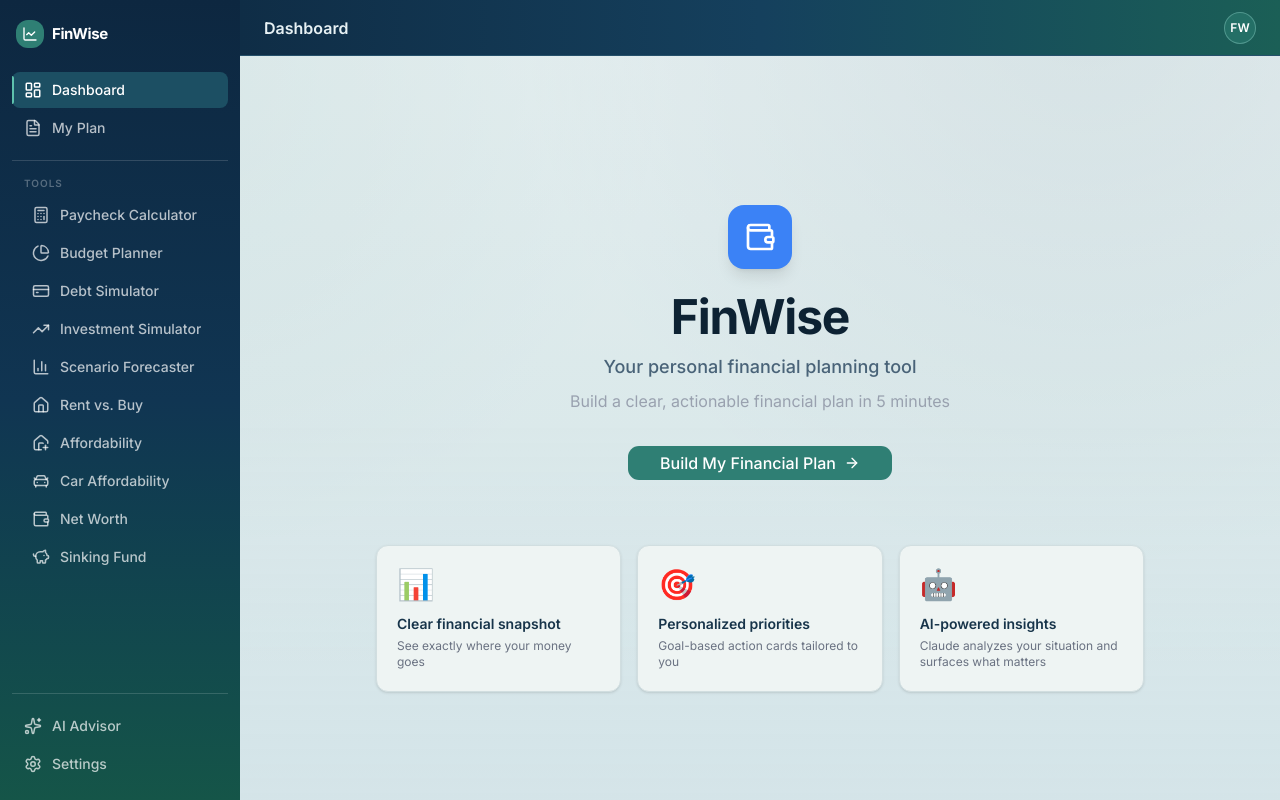
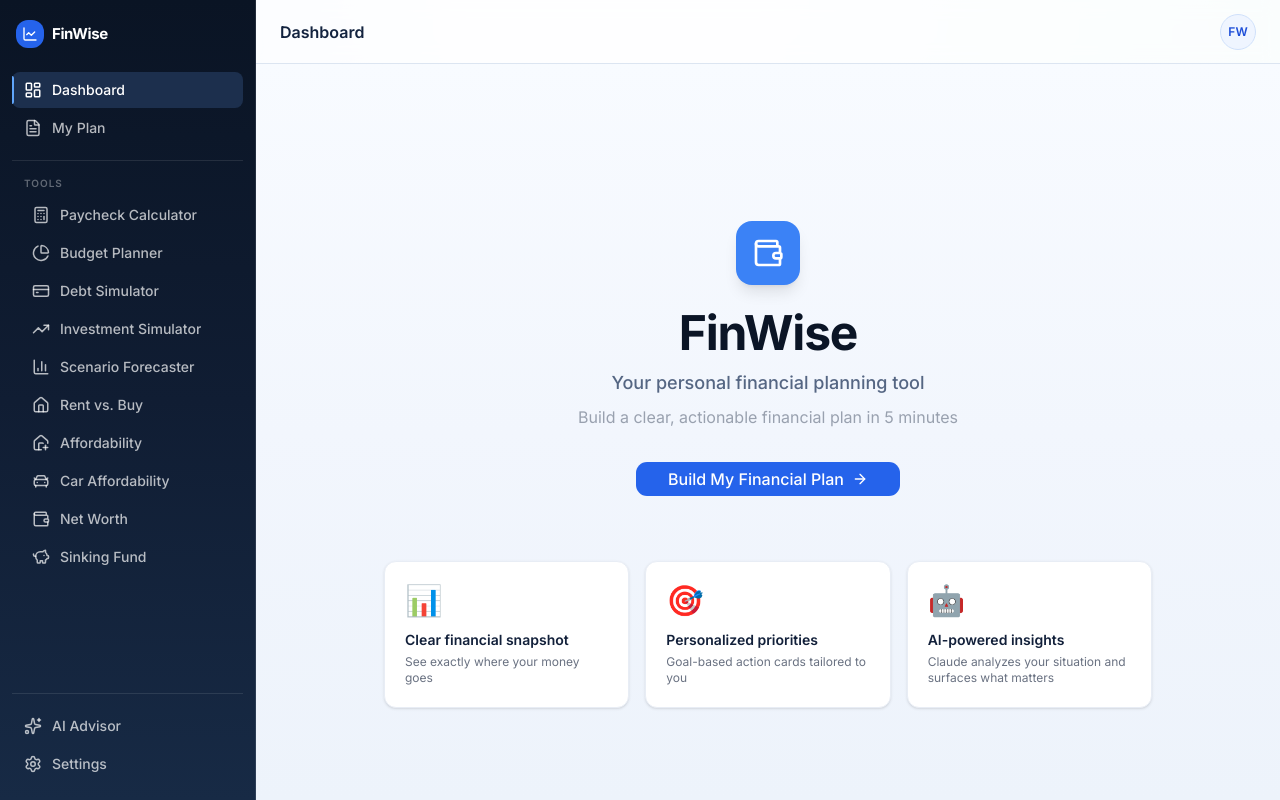
Before and after one commit to zzoar15-blip/finwise, a Next.js app: page / in a window 1280 px wide. Built offline with nearby package versions, Linux system fonts and the light colour scheme.

Commit message:
Redesign global UI with a premium fintech visual system.
Refresh core theme tokens, navigation chrome, and dashboard presentation to deliver a cleaner Sofi/Monarch-style interface while preserving existing product behavior and cross-tool data flows.

Co-authored-by: Cursor <cursoragent@cursor.com>

```diff
--- a/app/dashboard/page.tsx
+++ b/app/dashboard/page.tsx
@@ -20,11 +20,15 @@ export default function DashboardPage() {
   const monthOptions = getMonthOptions(12);
 
   return (
-    <div className="space-y-6 max-w-5xl">
-      <div className="flex items-center justify-between">
-        <h1 className="text-2xl font-bold">Dashboard</h1>
+    <div className="space-y-6 max-w-6xl">
+      <div className="rounded-2xl border border-[#dbe4f0] bg-white/90 p-5 shadow-[0_12px_30px_rgba(15,23,42,0.06)]">
+        <div className="flex flex-col gap-3 sm:flex-row sm:items-center sm:justify-between">
+          <div>
+            <p className="text-xs font-semibold uppercase tracking-[0.12em] text-[#4f6487]">Overview</p>
+            <h1 className="mt-1 text-2xl font-bold text-[#0f1f39]">Financial Dashboard</h1>
+          </div>
           <Select value={month} onValueChange={(v) => v && setMonth(v)}>
-          <SelectTrigger className="w-44">
+            <SelectTrigger className="w-44 border-[#d8e2f0] bg-white">
               <SelectValue>{formatMonth(month)}</SelectValue>
             </SelectTrigger>
             <SelectContent>
@@ -33,6 +37,7 @@ export default function DashboardPage() {
               ))}
             </SelectContent>
           </Select>
+        </div>
       </div>
 
       <SummaryCards month={month} />
--- a/app/globals.css
+++ b/app/globals.css
@@ -47,42 +47,42 @@
 }
 
 :root {
-  /* FinWise Design System */
-  --background: #e7eef0;
-  --foreground: #0d2233;
-  --card: #f4f8f7;
-  --card-foreground: #0d2233;
-  --popover: #f4f8f7;
-  --popover-foreground: #0d2233;
-  --primary: #2f7f74;
+  /* Premium fintech theme */
+  --background: #f4f7fb;
+  --foreground: #0b1526;
+  --card: #ffffff;
+  --card-foreground: #0b1526;
+  --popover: #ffffff;
+  --popover-foreground: #0b1526;
+  --primary: #2563eb;
   --primary-foreground: #ffffff;
-  --secondary: #dbe8e4;
-  --secondary-foreground: #11354d;
-  --muted: #deeaeb;
-  --muted-foreground: #4b6274;
-  --accent: #d2e5de;
-  --accent-foreground: #13453e;
+  --secondary: #e8eefb;
+  --secondary-foreground: #17346b;
+  --muted: #eef3fb;
+  --muted-foreground: #4c5f7e;
+  --accent: #e6eeff;
+  --accent-foreground: #184a9f;
   --destructive: #dc2626;
   --destructive-foreground: #ffffff;
-  --border: #b8cbd0;
-  --input: #b8cbd0;
-  --ring: #2f7f74;
+  --border: #d9e2f0;
+  --input: #d9e2f0;
+  --ring: #2563eb;
   --radius: 0.75rem;
   /* Charts */
-  --chart-1: #2f7f74;
-  --chart-2: #123955;
-  --chart-3: #3f6d96;
-  --chart-4: #2b5b51;
-  --chart-5: #6ca7a0;
+  --chart-1: #2563eb;
+  --chart-2: #10b981;
+  --chart-3: #8b5cf6;
+  --chart-4: #f59e0b;
+  --chart-5: #06b6d4;
   /* Sidebar */
-  --sidebar: #0f2d46;
+  --sidebar: #0a1424;
   --sidebar-foreground: rgba(255, 255, 255, 0.85);
-  --sidebar-primary: #2f7f74;
+  --sidebar-primary: #2563eb;
   --sidebar-primary-foreground: #ffffff;
-  --sidebar-accent: #1a4b63;
+  --sidebar-accent: #17253e;
   --sidebar-accent-foreground: #ffffff;
   --sidebar-border: rgba(255, 255, 255, 0.08);
-  --sidebar-ring: #2f7f74;
+  --sidebar-ring: #2563eb;
 }
 
 @layer base {
@@ -95,19 +95,19 @@
     font-size: 14px;
     line-height: 1.6;
     background-image:
-      radial-gradient(circle at 15% 10%, rgba(47, 127, 116, 0.18), transparent 36%),
-      radial-gradient(circle at 85% 0%, rgba(18, 57, 85, 0.2), transparent 42%),
-      linear-gradient(180deg, #e2ecee 0%, #d8e7e8 45%, #d0e2e7 100%);
+      radial-gradient(circle at 0% 0%, rgba(37, 99, 235, 0.12), transparent 30%),
+      radial-gradient(circle at 100% 0%, rgba(16, 185, 129, 0.08), transparent 34%),
+      linear-gradient(180deg, #f8fbff 0%, #f2f6fd 42%, #edf3fb 100%);
     background-attachment: fixed;
   }
 }
 
 /* Utility classes for FinWise design tokens */
 .fw-card {
-  background: #f4f8f7;
-  border: 1px solid #b8cbd0;
+  background: #ffffff;
+  border: 1px solid #d9e2f0;
   border-radius: 12px;
-  box-shadow: 0 8px 24px rgba(13, 34, 51, 0.06);
+  box-shadow: 0 8px 30px rgba(13, 26, 46, 0.06);
 }
 
 .fw-label {
@@ -115,16 +115,16 @@
   font-weight: 600;
   letter-spacing: 0.05em;
   text-transform: uppercase;
-  color: #5f7383;
+  color: #5a7093;
 }
 
 .fw-metric-card {
-  background: #f4f8f7;
-  border: 1px solid #b8cbd0;
+  background: #ffffff;
+  border: 1px solid #d9e2f0;
   border-radius: 12px;
   padding: 20px 20px 20px 22px;
   border-left-width: 3px;
-  box-shadow: 0 8px 24px rgba(13, 34, 51, 0.06);
+  box-shadow: 0 10px 30px rgba(13, 26, 46, 0.06);
 }
 
 .fw-metric-card.positive { border-left-color: #16a34a; }
@@ -172,11 +172,11 @@
 
 /* Theme bridge for existing utility-heavy pages */
 @layer utilities {
-  .bg-white { background-color: #eef4f3; }
-  .text-gray-900 { color: #0d2233; }
-  .text-gray-800 { color: #17344a; }
-  .text-gray-700 { color: #355267; }
-  .text-gray-600 { color: #496378; }
-  .border-gray-200 { border-color: #c0d2d5; }
-  .border-gray-100 { border-color: #d1dee0; }
+  .bg-white { background-color: #ffffff; }
+  .text-gray-900 { color: #0b1526; }
+  .text-gray-800 { color: #12203a; }
+  .text-gray-700 { color: #33435f; }
+  .text-gray-600 { color: #556683; }
+  .border-gray-200 { border-color: #dbe3ef; }
+  .border-gray-100 { border-color: #e8edf5; }
 }
--- a/app/layout.tsx
+++ b/app/layout.tsx
@@ -26,7 +26,7 @@ export default function RootLayout({ children }: { children: React.ReactNode })
             <Sidebar />
             <div className="flex flex-1 flex-col overflow-hidden">
               <Topbar />
-              <main className="flex-1 overflow-y-auto bg-gradient-to-b from-[#e4eeef]/70 via-[#dce9eb]/70 to-[#d5e5e9]/80 p-6 pb-24 md:pb-6">
+              <main className="flex-1 overflow-y-auto bg-gradient-to-b from-[#f8fbff] via-[#f2f6fd] to-[#edf3fb] p-5 pb-24 md:p-8 md:pb-8">
                 {children}
               </main>
             </div>
--- a/components/layout/MobileNav.tsx
+++ b/components/layout/MobileNav.tsx
@@ -24,7 +24,7 @@ const MOBILE_NAV = [
 export function MobileNav() {
   const pathname = usePathname();
   return (
-    <nav className="md:hidden fixed bottom-0 left-0 right-0 z-50 border-t border-[#2a5b6a] bg-gradient-to-r from-[#0e2a43] via-[#12435e] to-[#1a5f56]">
+    <nav className="md:hidden fixed bottom-0 left-0 right-0 z-50 border-t border-[#1a2a44] bg-gradient-to-r from-[#0b1628] via-[#0f1e35] to-[#132544]">
       <div className="flex overflow-x-auto no-scrollbar">
         {MOBILE_NAV.map(({ href, label, icon: Icon }) => {
           const active = href === '/' ? pathname === '/' : pathname.startsWith(href);
@@ -34,7 +34,7 @@ export function MobileNav() {
               href={href}
               className={cn(
                 'flex flex-1 min-w-0 flex-col items-center gap-0.5 py-2 px-1 text-[10px] font-medium transition-colors shrink-0',
-                active ? 'text-white' : 'text-white/65'
+                active ? 'text-[#93c5fd]' : 'text-white/65'
               )}
             >
               <Icon className="h-5 w-5" />
--- a/components/layout/Sidebar.tsx
+++ b/components/layout/Sidebar.tsx
@@ -48,8 +48,8 @@ function NavItem({
         'group flex items-center gap-2.5 rounded-md px-3 py-2 text-sm font-medium transition-colors relative',
         indent ? 'ml-2' : '',
         active
-          ? 'bg-[#1c4f63] text-white before:absolute before:left-0 before:top-1 before:bottom-1 before:w-0.5 before:rounded-r before:bg-[#5ec2ad]'
-          : 'text-white/70 hover:bg-[#1a4358]/70 hover:text-white'
+          ? 'bg-[#1c2f4d] text-white before:absolute before:left-0 before:top-1 before:bottom-1 before:w-0.5 before:rounded-r before:bg-[#60a5fa]'
+          : 'text-white/70 hover:bg-[#17253e] hover:text-white'
       )}
     >
       <Icon className="h-[18px] w-[18px] shrink-0" />
@@ -60,10 +60,10 @@ function NavItem({
 
 export function Sidebar() {
   return (
-    <aside className="hidden md:flex flex-col w-60 min-h-screen bg-gradient-to-b from-[#0d2740] via-[#103552] to-[#155548] shrink-0">
+    <aside className="hidden md:flex flex-col w-64 min-h-screen bg-gradient-to-b from-[#0a1424] via-[#101d33] to-[#172a45] shrink-0 border-r border-white/10">
       {/* Logo */}
       <div className="flex items-center gap-2 px-4 py-5 mb-1">
-        <div className="flex h-7 w-7 items-center justify-center rounded-lg bg-[#2f7f74]">
+        <div className="flex h-7 w-7 items-center justify-center rounded-lg bg-[#2563eb]">
           <LineChart className="h-4 w-4 text-white" />
         </div>
         <span className="text-[15px] font-bold tracking-tight text-white">FinWise</span>
@@ -76,10 +76,10 @@ export function Sidebar() {
         ))}
 
         {/* Divider */}
-        <div className="my-3 border-t border-white/15" />
+        <div className="my-3 border-t border-white/10" />
 
         {/* Tools section */}
-        <p className="px-3 mb-1 text-[10px] font-semibold uppercase tracking-widest text-white/30">
+        <p className="px-3 mb-1 text-[10px] font-semibold uppercase tracking-widest text-white/35">
           Tools
         </p>
         {TOOLS_NAV.map((item) => (
@@ -89,7 +89,7 @@ export function Sidebar() {
         <div className="flex-1" />
 
         {/* Divider */}
-        <div className="my-3 border-t border-white/15" />
+        <div className="my-3 border-t border-white/10" />
 
         {/* Bottom */}
         <NavItem href="/advisor" label="AI Advisor" icon={Sparkles} />
--- a/components/layout/Topbar.tsx
+++ b/components/layout/Topbar.tsx
@@ -37,10 +37,10 @@ export function Topbar() {
   const initials = getInitials(settings.displayName);
 
   return (
-    <header className="flex h-14 shrink-0 items-center justify-between border-b border-[#25506a] bg-gradient-to-r from-[#0f2d46] via-[#15405d] to-[#1b5f56] px-6">
-      <h1 className="text-base font-semibold text-[#e7f1f4]">{title}</h1>
+    <header className="flex h-16 shrink-0 items-center justify-between border-b border-[#dce5f1] bg-white/95 px-6 backdrop-blur supports-[backdrop-filter]:bg-white/80">
+      <h1 className="text-base font-semibold text-[#13233f]">{title}</h1>
       <div className="flex items-center gap-3">
-        <div className="flex h-8 w-8 items-center justify-center rounded-full border border-[#7fc1b8]/50 bg-[#246f66] text-xs font-semibold text-white select-none">
+        <div className="flex h-9 w-9 items-center justify-center rounded-full border border-[#cfe0fa] bg-[#eff5ff] text-xs font-semibold text-[#1d4ed8] select-none">
           {initials}
         </div>
       </div>
```
Lines whose indentation alone changed are shown as unchanged.
